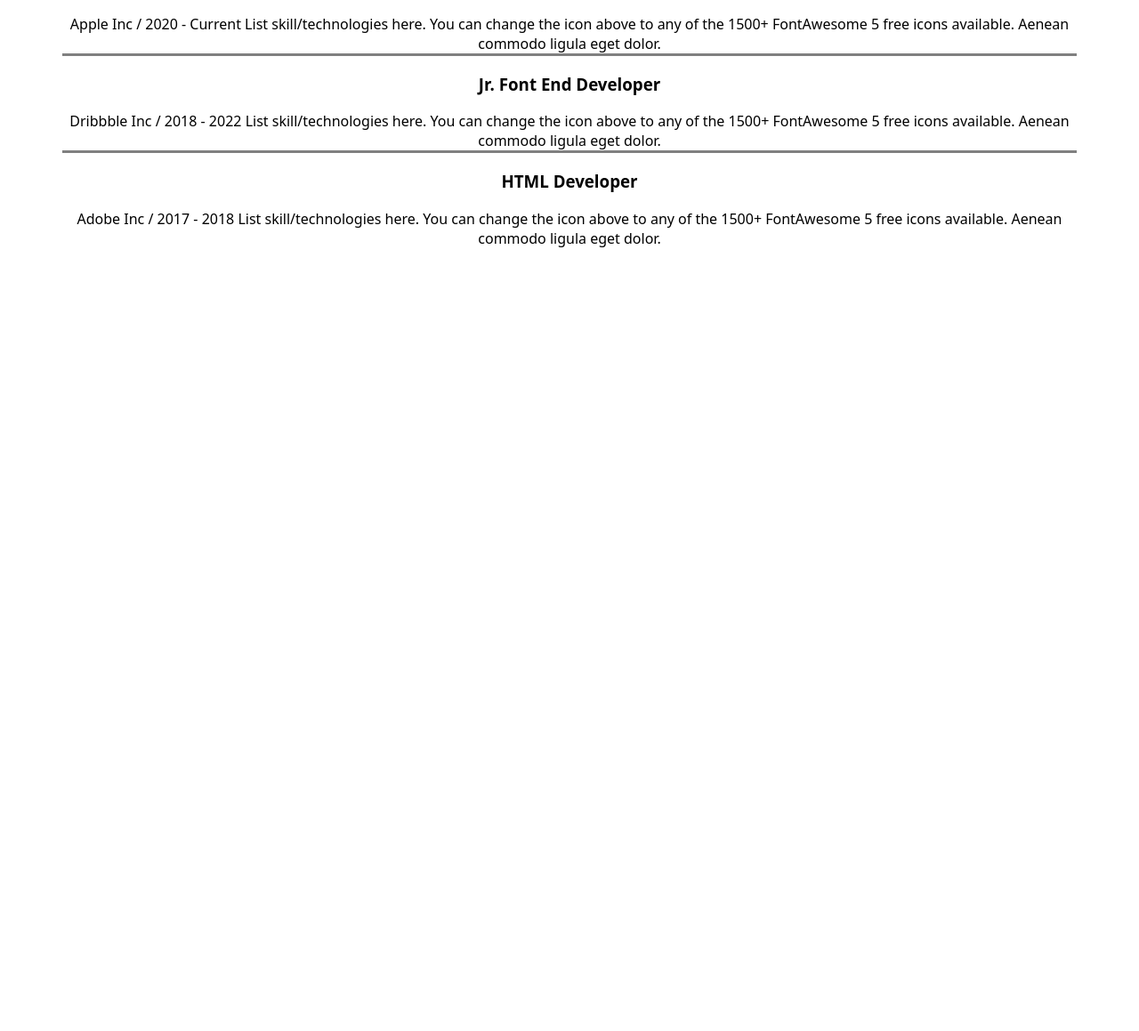
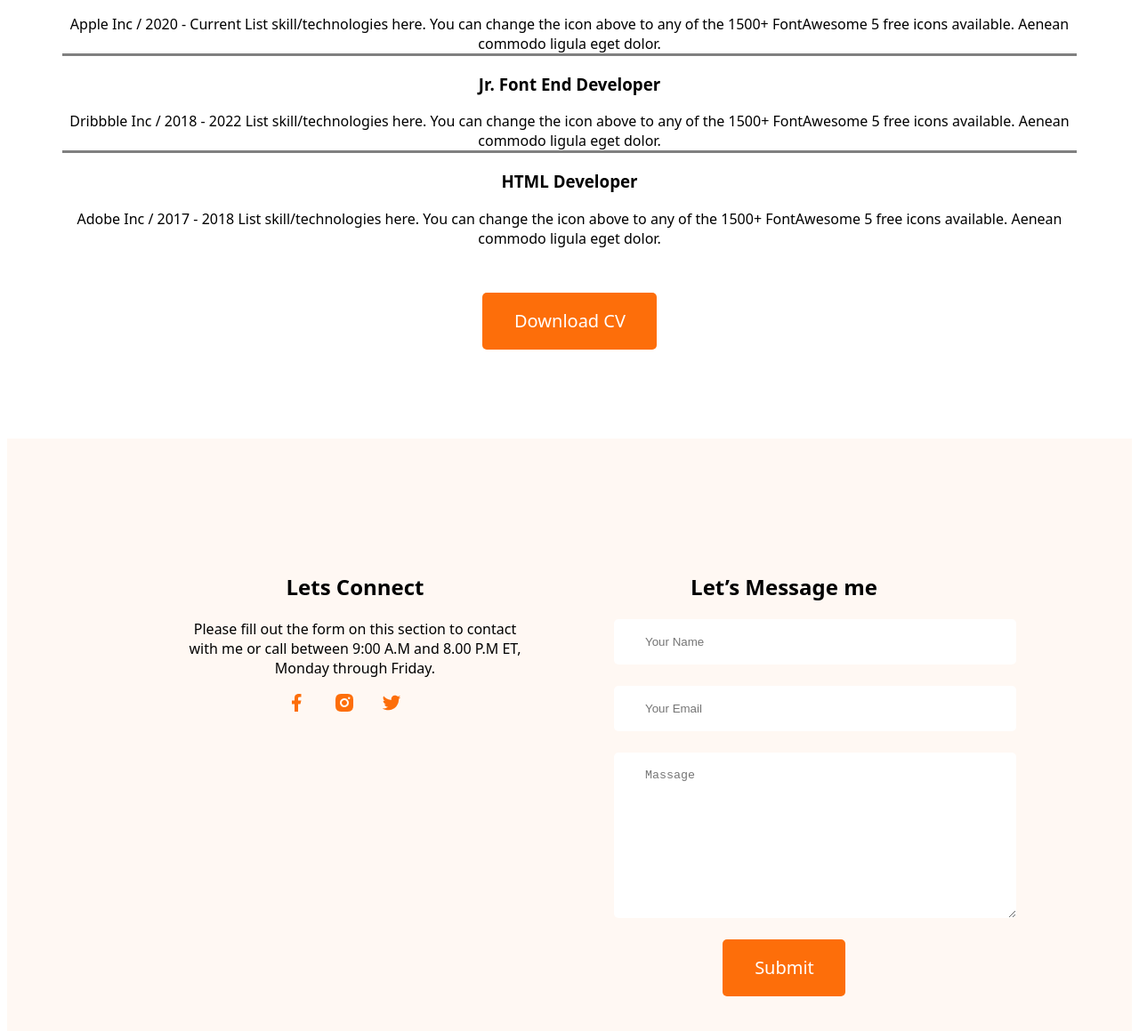
Before and after one commit to Fahadbinhai/webdevlop, a plain HTML site: page index.html in a window 1280 px wide. Shown: the part 2934-4093 px from the top of the page at 89% size. Before the commit the page ends 3229 px from the top, so only its background shows below. Drawn offline with Linux system fonts and the light colour scheme.

Commit message:
almost complite

```diff
--- a/index.html
+++ b/index.html
@@ -167,11 +167,38 @@
 
             </div>
 
+                <div class="Download-cv">
+                    <button  class="btn">Download CV</button>
+                </div>
+
         </section>
 
     </main>
 
-    <footer>
+    <footer class="footer">
+        <div class="footer-column">
+            <h2>Lets Connect</h2>
+            <p>Please fill out the form on this section to contact with me or call between 9:00 A.M and 8.00 P.M ET, Monday through Friday.</p>
+
+           <div class="social-links">
+            <a href=""><img src="images/icons/facebook.png" alt=""></a>
+            <a href=""><img src="images/icons/insta.png" alt=""></a>
+            <a href=""><img src="images/icons/twitter.png" alt=""></a>
+           </div>
+
+        </div>
+
+        <div class="footer-column">
+            <h2>Let’s Message me</h2>
+            <form class="contact-form">
+                <input type="text" placeholder="Your Name">
+                <input type="email" name="" id="" placeholder="Your Email">
+                <textarea placeholder="Massage" cols="20" rows="10" name="" id=""></textarea>
+                <input class="btn" type="button" value="Submit">
+            </form>
+
+
+        </div>
 
     </footer>
 </body>
--- a/styles/styles.css
+++ b/styles/styles.css
@@ -145,3 +145,37 @@ main section{
 .job-details{
     border-bottom: solid gray;
 }
+
+.Download-cv{
+    margin-top: 50px;
+}
+
+/* footer style */
+
+.footer{
+    display: flex;
+    background-color: #FFF8F3;
+    gap: 100px;
+    margin-top: 100px;
+    padding: 130px 200px;
+}
+.footer-column{
+    font-family: system-ui, -apple-system, BlinkMacSystemFont, 'Segoe UI', Roboto, Oxygen, Ubuntu, Cantarell, 'Open Sans', 'Helvetica Neue', sans-serif;
+    text-align: center;
+    width: 50%;
+
+}
+.social-links a{
+    margin-right: 25px;
+}
+
+.contact-form input[type="text"],input[type="email"], textarea{
+    display: block;
+    margin-bottom: 24px;
+    padding: 18px 35px;
+    color: #757575;
+    border-radius: 5px;
+    background-color: #FFF;
+    border: none;
+    width: 100%;
+}
```
